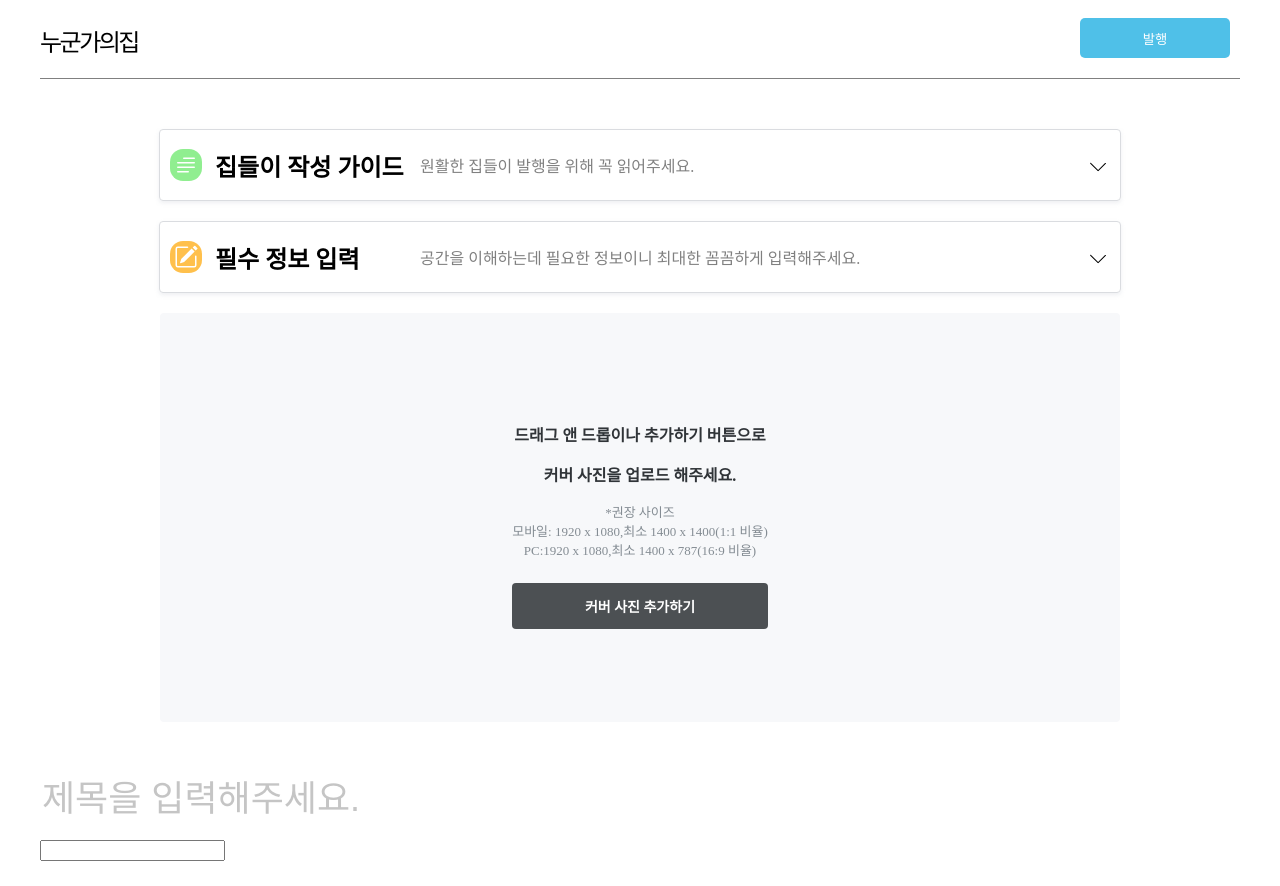
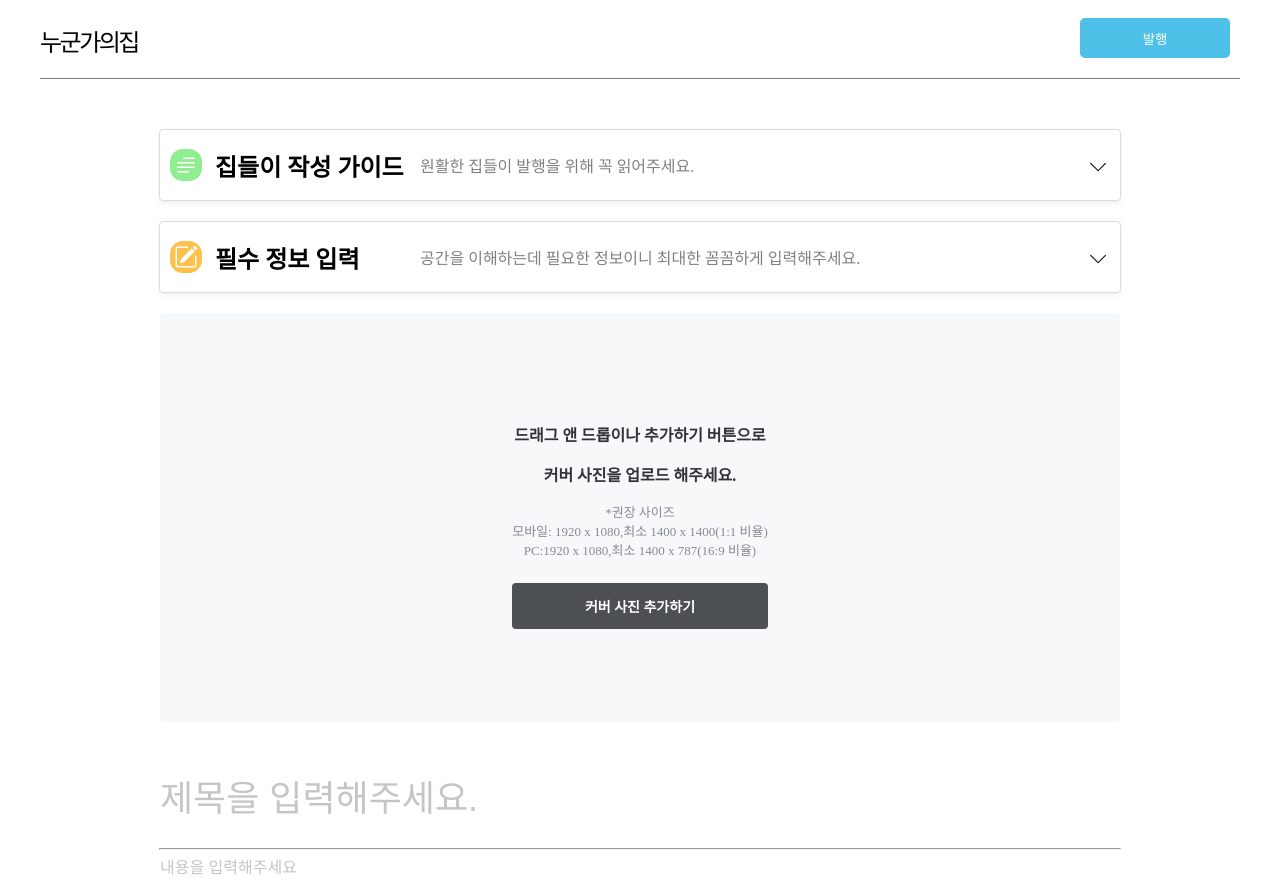
Before and after one commit to FutureHomeProject/someone-FE, a React (Create React App) app: page /house/write in a window 1280 px wide. Built offline with nearby package versions, Linux system fonts and the light colour scheme; a web font is replaced by a local one.

Commit message:
comments 레이아웃

```diff
--- a/src/page/HouseDetail.jsx
+++ b/src/page/HouseDetail.jsx
@@ -61,8 +61,10 @@ const HouseDetail = () => {
           {data1?.map((house) => {
             return (
               <>
-                <div key={house.id}>
-                  <div>{house.comment}</div>
+                <div key={house?.id}>
+                  <img src={house?.image} alt={house?.comment} />
+                  <div>{house?.nickname}</div>
+                  <div>{house?.comment}</div>
                 </div>
               </>
             )
--- a/src/page/HouseWrite.jsx
+++ b/src/page/HouseWrite.jsx
@@ -101,7 +101,14 @@ const House = () => {
     <>
       <HeaderDiv>
         <NavTop>
-          <div className="logo">누군가의집</div>
+          <div
+            className="logo"
+            onClick={() => {
+              navigate('/')
+            }}
+          >
+            누군가의집
+          </div>
           <div></div>
           <div>
             <StyledButton
@@ -190,95 +197,9 @@ const House = () => {
                     <div>
                       <ul className="FirstFloorAverage" style={{ display: isChecked1 ? 'block' : 'none' }}>
                         <Span border="1px solid #FF6C6C" focusborder="3px solid #FFB5B5">
-                          <input type="text" />평
+                          <input type="text" name="average" id="average" value={house.average} onChange={changeInputHandler} />평
                         </Span>
-                      </ul>
-                    </div>
-                  </li>
-                  <li>
-                    <div>
-                      <Rinput
-                        type="radio"
-                        htmlFor="check-box"
-                        onClick={handleCheck2}
-                        id="contactChoice2"
-                        name="average"
-                        value="secondFloor"
-                      />
-                      2층 단독/협소주택
-                    </div>
-                    <div>
-                      <ul className="SeocondFloorAverage" style={{ display: isChecked2 ? 'block' : 'none' }}>
-                        <div>
-                          <label className="SeocondFloorAverage">연면젹</label>
-                          <Span border="1px solid #FF6C6C" focusborder="3px solid #FFB5B5">
-                            <input className="SeocondFloorAverage" type="text" />평
-                          </Span>
-                        </div>
-                      </ul>
-                      <ul className="SeocondFloorAverage" style={{ display: isChecked2 ? 'block' : 'none' }}>
-                        <div>
-                          <label className="SeocondFloorAverage">1층</label>
-                          <Span border="1px solid black" focusborder="3px solid #BBEDFC">
-                            <input className="SeocondFloorAverage" type="text" />평
-                          </Span>
-                        </div>
-                      </ul>
-                      <ul className="SeocondFloorAverage" style={{ display: isChecked2 ? 'block' : 'none' }}>
-                        <div>
-                          <label className="SeocondFloorAverage">2층</label>
-                          <Span border="1px solid black" focusborder="3px solid #BBEDFC">
-                            <input className="SeocondFloorAverage" type="text" />평
-                          </Span>
-                        </div>
-                      </ul>
-                    </div>
-                  </li>
-                  <li>
-                    <div>
-                      <Rinput
-                        type="radio"
-                        htmlFor="check-box"
-                        style={{ display: 'block' }}
-                        onClick={handleCheck3}
-                        id="contactChoice3"
-                        name="average"
-                        value="thirdFloor"
-                      />
-                      3층 이상 단독/협소주택
-                    </div>
-                    <div>
-                      <ul className="thirdFloorAverage" style={{ display: isChecked3 ? 'block' : 'none' }}>
-                        <div>
-                          <label className="thirdFloorAverage">연면젹</label>
-                          <Span border="1px solid #FF6C6C" focusborder="3px solid #FFB5B5">
-                            <input className="thirdFloorAverage" type="text" />평
-                          </Span>
-                        </div>
-                      </ul>
-                      <ul className="thirdFloorAverage" style={{ display: isChecked3 ? 'block' : 'none' }}>
-                        <div>
-                          <label className="thirdFloorAverage">1층</label>
-                          <Span border="1px solid black" focusborder="3px solid #BBEDFC">
-                            <input className="thirdFloorAverage" type="text" />평
-                          </Span>
-                        </div>
-                      </ul>
-                      <ul className="thirdFloorAverage" style={{ display: isChecked3 ? 'block' : 'none' }}>
-                        <div>
-                          <label className="thirdFloorAverage">2층</label>
-                          <Span border="1px solid black" focusborder="3px solid #BBEDFC">
-                            <input className="thirdFloorAverage" type="text" />평
-                          </Span>
-                        </div>
-                      </ul>
-                      <ul className="thirdFloorAverage" style={{ display: isChecked3 ? 'block' : 'none' }}>
-                        <div>
-                          <label className="thirdFloorAverage">3층</label>
-                          <Span border="1px solid black" focusborder="3px solid #BBEDFC">
-                            <input className="thirdFloorAverage" type="text" />평
-                          </Span>
-                        </div>
+                        {house.average}
                       </ul>
                     </div>
                   </li>
@@ -350,7 +271,14 @@ const House = () => {
           />
           {house.title}
         </TitleBox>
-        <input type="text" name="contents" value={house.contents} onChange={changeInputHandler} />
+        <Hr />
+        <ContentInput
+          type="text"
+          placeholder="내용을 입력해주세요"
+          name="contents"
+          value={house.contents}
+          onChange={changeInputHandler}
+        />
         {house.contents}
       </Article>
     </>
@@ -569,6 +497,11 @@ const BoxDiv = styled.div`
     }
   }
 `
+
+const Hr = styled.hr`
+  width: 80%;
+  background-color: #c5c5c5;
+`
 //글 쓰기 부분
 const TitleBox = styled.div`
   display: block;
@@ -577,6 +510,7 @@ const TitleBox = styled.div`
 `
 const TitleInput = styled.input`
   border: none;
+  margin: 0px auto;
   display: flex;
   justify-content: center;
   margin-top: 40px;
@@ -590,3 +524,16 @@ const TitleInput = styled.input`
     outline: none;
   }
 `
+const ContentInput = styled.input`
+  display: flex;
+  font-size: 16px;
+  margin: 0px auto;
+  border: none;
+  width: 80%;
+  ::placeholder {
+    color: #c5c5c5;
+  }
+  :focus {
+    outline: none;
+  }
+`
```
